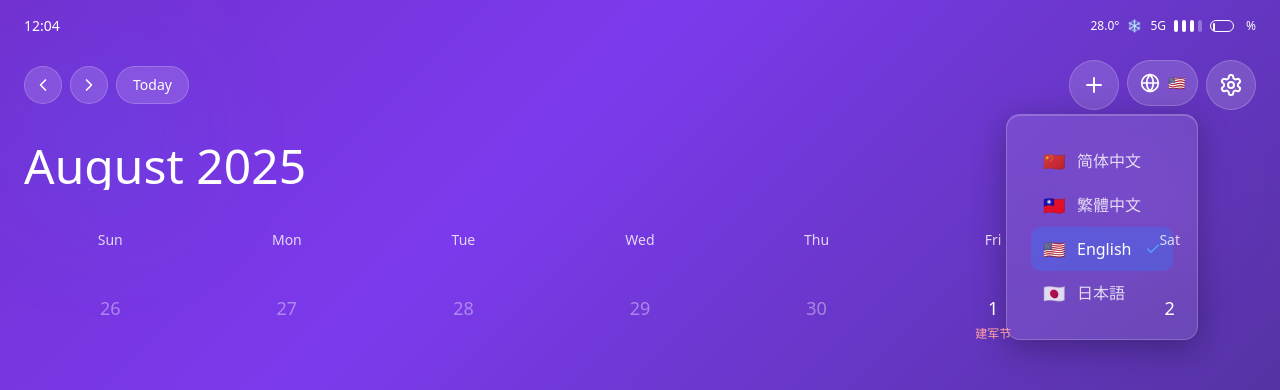
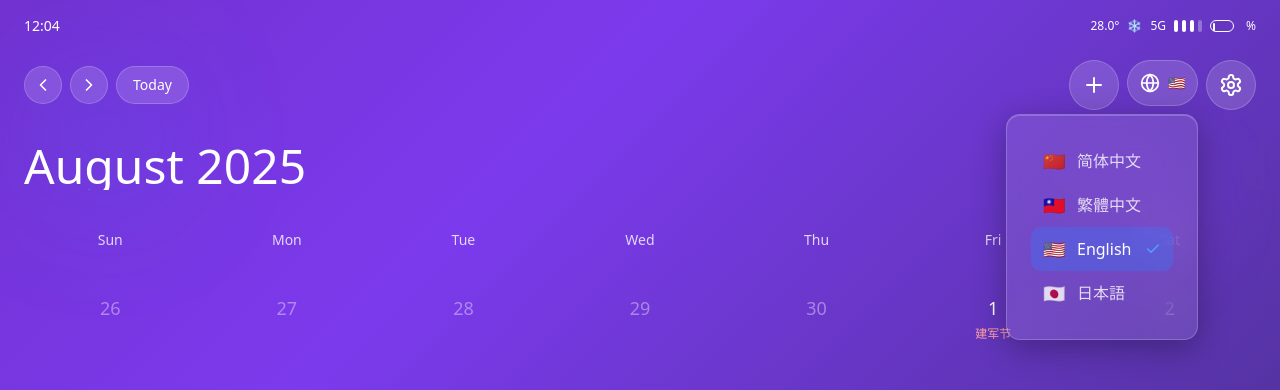
Before and after one commit to chronie-shizutoki/web-liquid-glass-calendar, a React (Vite) app: page / in a window 1280 px wide. Both pictures are taken after a click on the button "🇺🇸". Shown: the top 390 px of the page. Built offline with nearby package versions, Linux system fonts and the light colour scheme.

Commit message:
feat(LanguageSelector): use portal for language dropdown
Implement portal to render language selector dropdown outside component hierarchy to avoid z-index issues and ensure proper layering

```diff
--- a/src/components/LanguageSelector.jsx
+++ b/src/components/LanguageSelector.jsx
@@ -1,4 +1,5 @@
 import React, { useState, useRef, useEffect } from 'react';
+import { createPortal } from 'react-dom';
 import { Globe, Check } from 'lucide-react';
 
 const LanguageSelector = ({ currentLanguage, onLanguageChange }) => {
@@ -42,17 +43,17 @@ const LanguageSelector = ({ currentLanguage, onLanguageChange }) => {
         <span className="text-white text-sm hidden sm:inline">{currentLang.flag}</span>
       </button>
 
-      {isOpen && (
+      {isOpen && createPortal(
         <>
           {/* 背景遮罩 */}
           <div
-            className="fixed inset-0 z-[9998]"
+            className="fixed inset-0 z-[999999]"
             onClick={() => setIsOpen(false)}
           ></div>
 
           {/* 语言选择菜单 */}
           <div
-            className="fixed glass-card rounded-xl p-2 min-w-48 z-[9999]"
+            className="fixed glass-card rounded-xl p-2 min-w-48 z-[999999]"
             style={{
               top: `${menuPosition.top}px`,
               right: `${menuPosition.right}px`
@@ -78,7 +79,8 @@ const LanguageSelector = ({ currentLanguage, onLanguageChange }) => {
               </button>
             ))}
           </div>
-        </>
+        </>,
+        document.body
       )}
     </div>
   );
```
